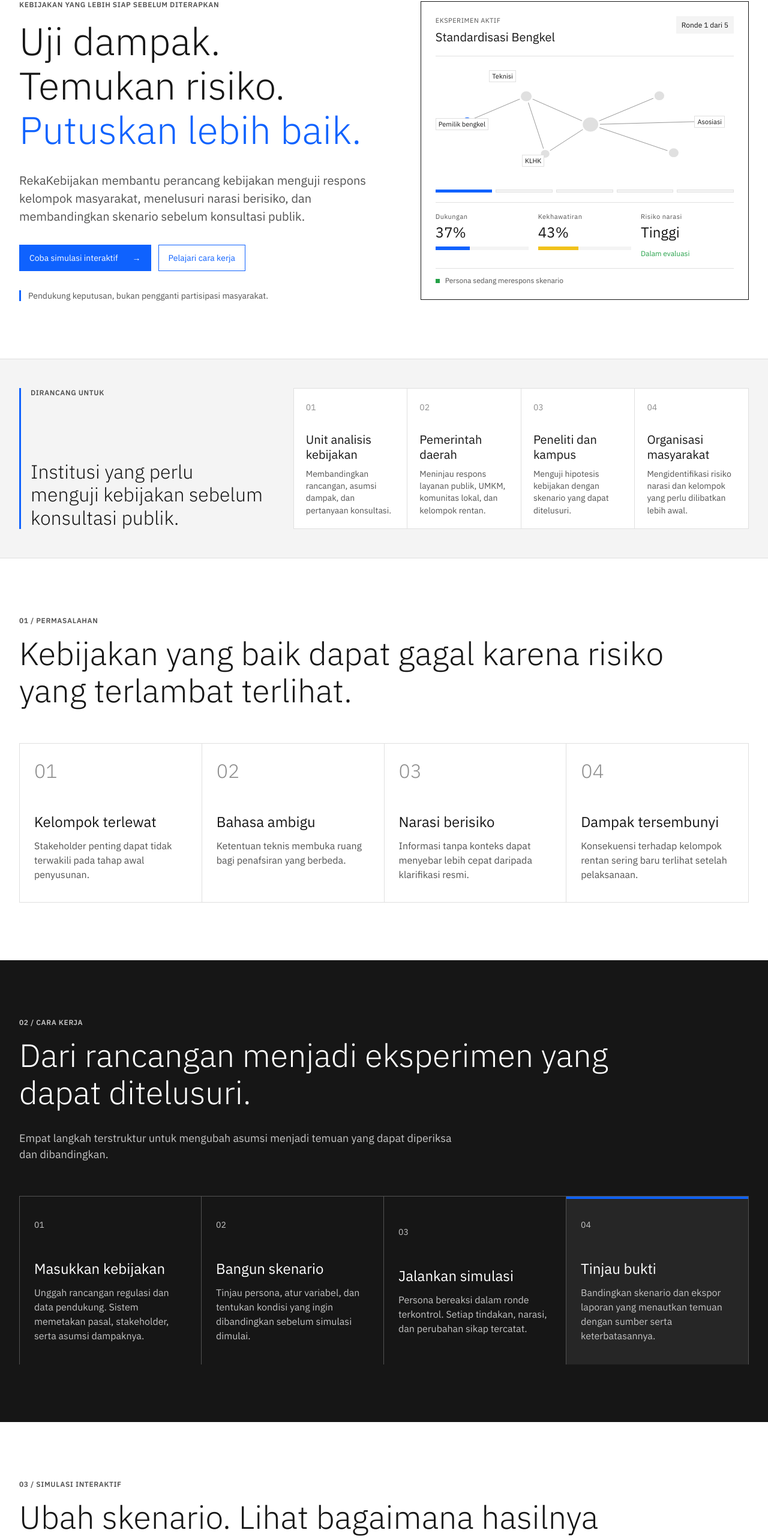
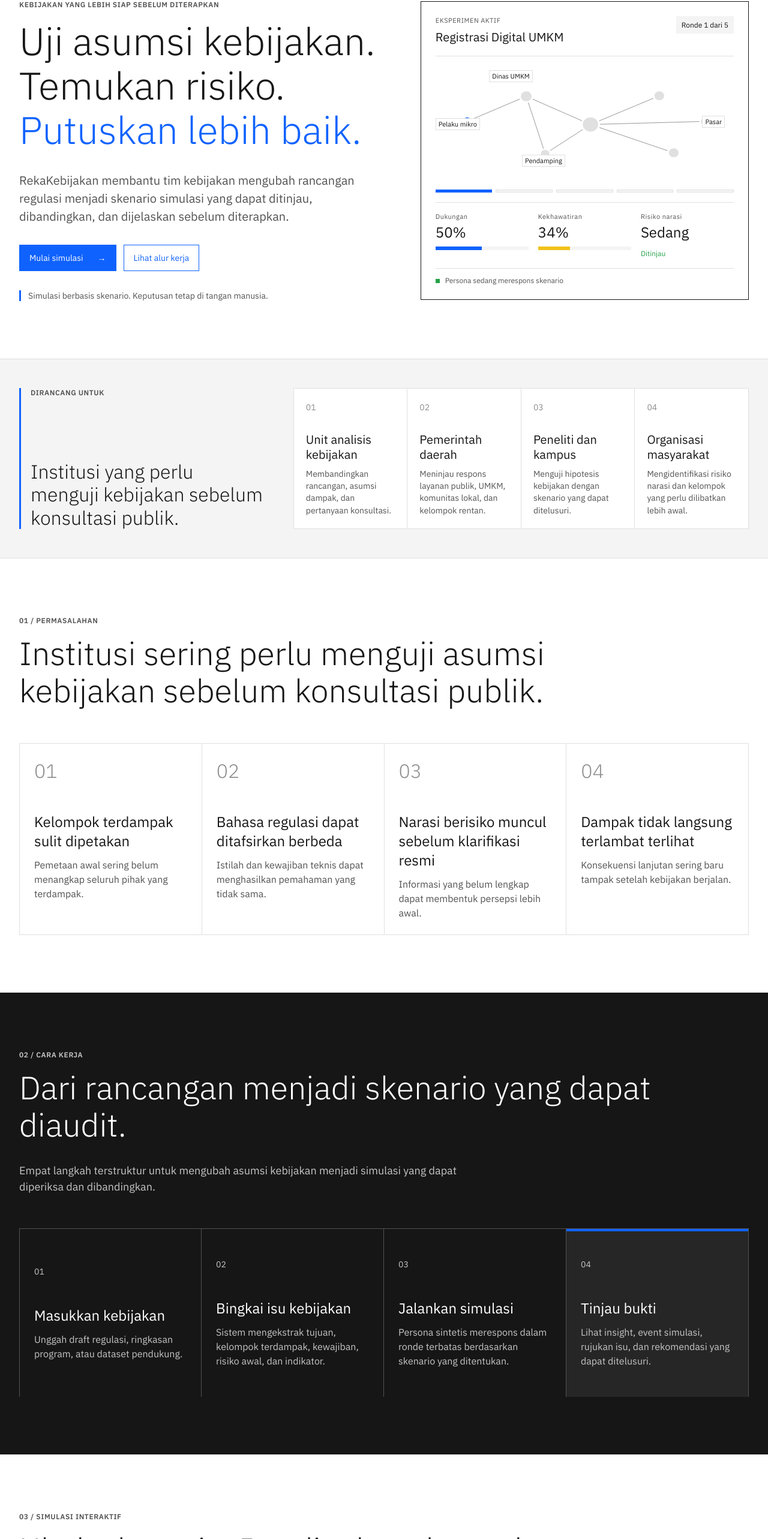
Before and after one commit to hib4/RekaKebijakan, a React (Vite) app: page / in a window 1280 px wide. Shown: the part 169-2735 px from the top of the page at 60% size. Built offline with nearby package versions, Linux system fonts and the light colour scheme.

Commit message:
fix: landing page

```diff
--- a/src/App.css
+++ b/src/App.css
@@ -719,7 +719,6 @@
 .step:first-child {
   border-left: 1px solid #525252;
 }
-.step:hover,
 .step.active {
   background: var(--inverse2);
   box-shadow: inset 0 4px 0 var(--blue);
--- a/src/App.tsx
+++ b/src/App.tsx
@@ -96,11 +96,10 @@ const activeExperiments = [
 ];
 
 function ProductPreview() {
-  const [activeExpIndex, setActiveExpIndex] = useState(0);
   const [previewRound, setPreviewRound] = useState(() =>
     window.matchMedia("(prefers-reduced-motion: reduce)").matches ? 5 : 1,
   );
-  const activeExp = activeExperiments[activeExpIndex];
+  const activeExp = activeExperiments[0];
   const previewMetrics = getRoundMetrics(activeExp.scenario, previewRound);
 
   useEffect(() => {
@@ -116,7 +115,6 @@ function ProductPreview() {
 
       timerId = window.setTimeout(() => {
         if (isEnd) {
-          setActiveExpIndex((prevIdx) => (prevIdx + 1) % activeExperiments.length);
           setPreviewRound(1);
           runNextTick(1);
         } else {
@@ -184,7 +182,7 @@ function ProductPreview() {
         <div>
           <small>Risiko narasi</small>
           <b>{previewMetrics.risk}</b>
-          <span className="status-line">{previewRound === 5 ? "Terkendali" : "Dalam evaluasi"}</span>
+          <span className="status-line">Ditinjau</span>
         </div>
       </div>
       <div className="activity">
@@ -270,6 +268,7 @@ function App() {
   const [path, setPath] = useState(window.location.pathname);
   const [activeStep, setActiveStep] = useState(0);
   const [caraKerjaVisible, setCaraKerjaVisible] = useState(false);
+  const [autoPlay, setAutoPlay] = useState(true);
   const [scenarioIndex, setScenarioIndex] = useState(0);
   const [round, setRound] = useState(1);
   const [hasRun, setHasRun] = useState(false);
@@ -289,9 +288,12 @@ function App() {
   }, []);
   useEffect(() => {
     if (path !== "/") {
-      setCaraKerjaVisible(false);
-      setActiveStep(0);
-      return;
+      const resetTimer = window.setTimeout(() => {
+        setCaraKerjaVisible(false);
+        setActiveStep(0);
+        setAutoPlay(true);
+      }, 0);
+      return () => window.clearTimeout(resetTimer);
     }
     const element = document.getElementById("cara-kerja");
     if (!element) return;
@@ -314,14 +316,14 @@ function App() {
     [],
   );
   useEffect(() => {
-    if (!caraKerjaVisible || activeStep >= processSteps.length - 1) {
+    if (!caraKerjaVisible || !autoPlay) {
       return;
     }
     const timer = window.setInterval(() => {
-      setActiveStep((prev) => prev + 1);
+      setActiveStep((prev) => (prev + 1) % processSteps.length);
     }, 2000);
     return () => window.clearInterval(timer);
-  }, [activeStep, caraKerjaVisible]);
+  }, [caraKerjaVisible, autoPlay]);
   const stopSimulationTimer = () => {
     if (simulationTimer.current) {
       window.clearInterval(simulationTimer.current);
@@ -401,33 +403,33 @@ function App() {
                 KEBIJAKAN YANG LEBIH SIAP SEBELUM DITERAPKAN
               </p>
               <h1 id="hero-title">
-                Uji dampak.
+                Uji asumsi kebijakan.
                 <br />
                 Temukan risiko.
                 <br />
                 <span>Putuskan lebih baik.</span>
               </h1>
               <p className="lead">
-                RekaKebijakan membantu perancang kebijakan menguji respons
-                kelompok masyarakat, menelusuri narasi berisiko, dan
-                membandingkan skenario sebelum konsultasi publik.
+                RekaKebijakan membantu tim kebijakan mengubah rancangan
+                regulasi menjadi skenario simulasi yang dapat ditinjau,
+                dibandingkan, dan dijelaskan sebelum diterapkan.
               </p>
               <div className="actions">
                 <button
                   className="button primary"
                   onClick={() => scrollTo("simulasi")}
                 >
-                  Coba simulasi interaktif <b>→</b>
+                  Mulai simulasi <b>→</b>
                 </button>
                 <button
                   className="button secondary"
                   onClick={() => scrollTo("cara-kerja")}
                 >
-                  Pelajari cara kerja
+                  Lihat alur kerja
                 </button>
               </div>
               <p className="responsibility">
-                Pendukung keputusan, bukan pengganti partisipasi masyarakat.
+                Simulasi berbasis skenario. Keputusan tetap di tangan manusia.
               </p>
             </div>
             <ProductPreview />
@@ -457,8 +459,8 @@ function App() {
           <div className="shell">
             <p className="eyebrow">01 / PERMASALAHAN</p>
             <h2 className="display">
-              Kebijakan yang baik dapat gagal karena risiko yang terlambat
-              terlihat.
+              Institusi sering perlu menguji asumsi kebijakan sebelum
+              konsultasi publik.
             </h2>
             <div className="problem-grid problem-grid-compact">
               {problems.map(([num, title, text]) => (
@@ -475,18 +477,25 @@ function App() {
           <div className="shell">
             <p className="eyebrow">02 / CARA KERJA</p>
             <h2 className="display">
-              Dari rancangan menjadi eksperimen yang dapat ditelusuri.
+              Dari rancangan menjadi skenario yang dapat diaudit.
             </h2>
             <p className="inverse-intro">
-              Empat langkah terstruktur untuk mengubah asumsi menjadi temuan
-              yang dapat diperiksa dan dibandingkan.
+              Empat langkah terstruktur untuk mengubah asumsi kebijakan
+              menjadi simulasi yang dapat diperiksa dan dibandingkan.
             </p>
-            <div className="step-grid">
+            <div className="step-grid" onMouseLeave={() => setAutoPlay(true)}>
               {processSteps.map(([num, title, text], index) => (
                 <button
                   className={`step ${activeStep === index ? "active" : ""}`}
                   key={num}
-                  onClick={() => setActiveStep(index)}
+                  onMouseEnter={() => {
+                    setActiveStep(index);
+                    setAutoPlay(false);
+                  }}
+                  onClick={() => {
+                    setActiveStep(index);
+                    setAutoPlay(false);
+                  }}
                 >
                   <span>{num}</span>
                   <h3>{title}</h3>
@@ -504,15 +513,15 @@ function App() {
           <div className="shell">
             <p className="eyebrow">03 / SIMULASI INTERAKTIF</p>
             <h2 id="sim-title" className="display">
-              Ubah skenario. Lihat bagaimana hasilnya bergerak.
+              Ubah skenario. Bandingkan dampaknya.
             </h2>
             <p className="section-description">
-              Contoh ini menggunakan data demonstrasi. Pilih intervensi dan
-              jalankan ronde untuk melihat perubahan dukungan, kekhawatiran,
-              serta risiko narasi.
+              Bandingkan rancangan awal dengan skenario revisi untuk melihat
+              indikasi perubahan dukungan, kekhawatiran, dan risiko narasi.
             </p>
             <p className="demo-note">
-              Data pada bagian ini merupakan data demonstrasi.
+              Data pada bagian ini merupakan data demonstrasi dengan tingkat
+              sosialisasi yang dapat dibaca sebagai konteks skenario.
             </p>
             <div className="simulation-grid">
               <section
@@ -533,7 +542,7 @@ function App() {
                   ))}
                 </div>
                 <label className="round-control" htmlFor="round">
-                  <span>RONDE SIMULASI</span>
+                  <span>JUMLAH RONDE</span>
                   <b>{round} dari 5</b>
                   <input
                     id="round"
@@ -546,6 +555,7 @@ function App() {
                     }
                   />
                   <small>Atur ronde untuk meninjau progres eksperimen.</small>
+                  <small>Tingkat sosialisasi ditinjau sebagai konteks simulasi.</small>
                 </label>
                 <button
                   className="button primary run"
@@ -566,7 +576,7 @@ function App() {
                     <h3>{scenario.name}</h3>
                   </div>
                   <span className={`risk risk-${metrics.risk.toLowerCase()}`}>
-                    Risiko {metrics.risk}
+                    Risiko narasi {metrics.risk}
                   </span>
                 </div>
                 <div className="result-bars">
@@ -613,7 +623,7 @@ function App() {
                   </b>
                 </div>
                 <article className="insight">
-                  <p className="label">TEMUAN UTAMA</p>
+                  <p className="label">INDIKASI UTAMA</p>
                   <p>{metrics.insight}</p>
                 </article>
                 <div className="result-counts">
@@ -668,20 +678,20 @@ function App() {
           <div className="shell">
             <p className="eyebrow">04 / KEUNGGULAN</p>
             <h2 className="display">
-              Bukan kotak hitam. Setiap temuan memiliki jejak.
+              Bukan kotak hitam. Setiap temuan punya jejak.
             </h2>
             <p className="section-description">
-              Model bahasa membantu persona mengambil keputusan. Aturan
-              simulasi, validasi, perubahan sikap, dan agregasi tetap
-              dikendalikan oleh sistem yang dapat diperiksa.
+              Asumsi, konfigurasi skenario, respons persona, dan rekomendasi
+              disusun agar dapat ditinjau sebelum digunakan sebagai dukungan
+              keputusan.
             </p>
             <div className="advantages">
               <article className="advantage feature-main">
                 <p className="eyebrow">BERORIENTASI PADA BUKTI</p>
-                <h3>Temuan yang dapat ditelusuri.</h3>
+                <h3>Temuan yang dapat ditelusuri</h3>
                 <p>
-                  Temuan faktual ditautkan ke pasal, data, atau peristiwa
-                  simulasi. Opini dan prediksi diberi label yang jelas.
+                  Insight terhubung ke persona, event simulasi, isu kebijakan,
+                  dan rekomendasi.
                 </p>
                 <div className="source-card">
                   <small>SUMBER TEMUAN</small>
@@ -694,7 +704,7 @@ function App() {
                 <h3>Dapat direproduksi</h3>
                 <p>
                   Versi dokumen, persona, prompt, model, graf, dan random seed
-                  dibekukan pada setiap eksperimen.
+                  dibekukan pada setiap skenario simulasi.
                 </p>
               </article>
               <article className="advantage">
@@ -720,19 +730,19 @@ function App() {
             <div className="impact-grid">
               <div>
                 <b>90%</b>
-                <p>Target temuan faktual memiliki bukti</p>
+                <p>target temuan berjejak</p>
               </div>
               <div>
                 <b>20-50</b>
-                <p>Persona sintetis per simulasi</p>
+                <p>persona sintetis</p>
               </div>
               <div>
                 <b>3 mode</b>
-                <p>Eksekusi untuk ketahanan sistem</p>
+                <p>demo, cached, live</p>
               </div>
               <div>
                 <b>SDG 16</b>
-                <p>Institusi efektif, akuntabel, dan inklusif</p>
+                <p>institusi yang efektif</p>
               </div>
             </div>
             <p className="impact-note">
@@ -749,13 +759,13 @@ function App() {
             </h2>
             <div className="use-grid">
               <article>
-                <h3>RekaKebijakan dapat</h3>
+                <h3>RekaKebijakan dapat:</h3>
                 {[
-                  "Menemukan asumsi yang belum diuji",
-                  "Mengidentifikasi kelompok terdampak",
-                  "Membandingkan skenario kebijakan",
-                  "Menelusuri narasi dan bukti",
-                  "Menyiapkan konsultasi publik",
+                  "Membantu merumuskan asumsi kebijakan",
+                  "Memetakan kelompok terdampak",
+                  "Menjalankan skenario simulasi",
+                  "Mendeteksi risiko narasi",
+                  "Menyajikan rekomendasi berbasis bukti",
                 ].map((text) => (
                   <p key={text}>
                     <b aria-hidden="true">+</b>
@@ -764,13 +774,13 @@ function App() {
                 ))}
               </article>
               <article>
-                <h3>RekaKebijakan tidak dapat</h3>
+                <h3>RekaKebijakan tidak dapat:</h3>
                 {[
-                  "Mewakili seluruh masyarakat",
                   "Menggantikan konsultasi publik",
-                  "Menentukan kebijakan secara otomatis",
-                  "Memprediksi perilaku warga secara pasti",
-                  "Digunakan untuk menargetkan individu",
+                  "Memprediksi opini warga secara pasti",
+                  "Mengambil keputusan kebijakan",
+                  "Menggunakan data pribadi tanpa izin",
+                  "Menjamin semua risiko dapat dihilangkan",
                 ].map((text) => (
                   <p key={text}>
                     <b aria-hidden="true">−</b>
@@ -786,8 +796,8 @@ function App() {
             <p className="eyebrow">MULAI DARI PERTANYAAN YANG BELUM TERJAWAB</p>
             <h2>Uji kebijakan sebelum dampaknya menjadi kenyataan.</h2>
             <p>
-              Bangun skenario, temukan risiko, dan siapkan konsultasi publik
-              dengan dasar yang lebih kuat.
+              Bangun skenario, tinjau risiko, dan siapkan keputusan publik yang
+              lebih terukur.
             </p>
             <div className="actions">
               <button
@@ -798,9 +808,12 @@ function App() {
               </button>
               <button
                 className="button outline-white"
-                onClick={() => setDialogOpen(true)}
+                onClick={() => {
+                  window.history.pushState(null, "", "/projects");
+                  window.dispatchEvent(new PopStateEvent("popstate"));
+                }}
               >
-                Diskusikan pilot project
+                Buka daftar proyek
               </button>
             </div>
           </div>
--- a/src/data/content.ts
+++ b/src/data/content.ts
@@ -9,23 +9,23 @@ export const navigation = [
 export const problems = [
   [
     "01",
-    "Kelompok terlewat",
-    "Stakeholder penting dapat tidak terwakili pada tahap awal penyusunan.",
+    "Kelompok terdampak sulit dipetakan",
+    "Pemetaan awal sering belum menangkap seluruh pihak yang terdampak.",
   ],
   [
     "02",
-    "Bahasa ambigu",
-    "Ketentuan teknis membuka ruang bagi penafsiran yang berbeda.",
+    "Bahasa regulasi dapat ditafsirkan berbeda",
+    "Istilah dan kewajiban teknis dapat menghasilkan pemahaman yang tidak sama.",
   ],
   [
     "03",
-    "Narasi berisiko",
-    "Informasi tanpa konteks dapat menyebar lebih cepat daripada klarifikasi resmi.",
+    "Narasi berisiko muncul sebelum klarifikasi resmi",
+    "Informasi yang belum lengkap dapat membentuk persepsi lebih awal.",
   ],
   [
     "04",
-    "Dampak tersembunyi",
-    "Konsekuensi terhadap kelompok rentan sering baru terlihat setelah pelaksanaan.",
+    "Dampak tidak langsung terlambat terlihat",
+    "Konsekuensi lanjutan sering baru tampak setelah kebijakan berjalan.",
   ],
 ];
 
@@ -33,21 +33,21 @@ export const processSteps = [
   [
     "01",
     "Masukkan kebijakan",
-    "Unggah rancangan regulasi dan data pendukung. Sistem memetakan pasal, stakeholder, serta asumsi dampaknya.",
+    "Unggah draft regulasi, ringkasan program, atau dataset pendukung.",
   ],
   [
     "02",
-    "Bangun skenario",
-    "Tinjau persona, atur variabel, dan tentukan kondisi yang ingin dibandingkan sebelum simulasi dimulai.",
+    "Bingkai isu kebijakan",
+    "Sistem mengekstrak tujuan, kelompok terdampak, kewajiban, risiko awal, dan indikator.",
   ],
   [
     "03",
     "Jalankan simulasi",
-    "Persona bereaksi dalam ronde terkontrol. Setiap tindakan, narasi, dan perubahan sikap tercatat.",
+    "Persona sintetis merespons dalam ronde terbatas berdasarkan skenario yang ditentukan.",
   ],
   [
     "04",
     "Tinjau bukti",
-    "Bandingkan skenario dan ekspor laporan yang menautkan temuan dengan sumber serta keterbatasannya.",
+    "Lihat insight, event simulasi, rujukan isu, dan rekomendasi yang dapat ditelusuri.",
   ],
 ];
--- a/src/data/scenarios.ts
+++ b/src/data/scenarios.ts
@@ -25,7 +25,7 @@ export const scenarios: Scenario[] = [
   },
   {
     id: "transisi",
-    name: "Transisi 6 bulan",
+    name: "Skenario revisi",
     support: 61,
     concern: 25,
     risk: "Sedang",
@@ -37,7 +37,7 @@ export const scenarios: Scenario[] = [
   },
   {
     id: "bantuan",
-    name: "Bantuan keliling",
+    name: "Respons pemerintah",
     support: 74,
     concern: 16,
     risk: "Rendah",
```
